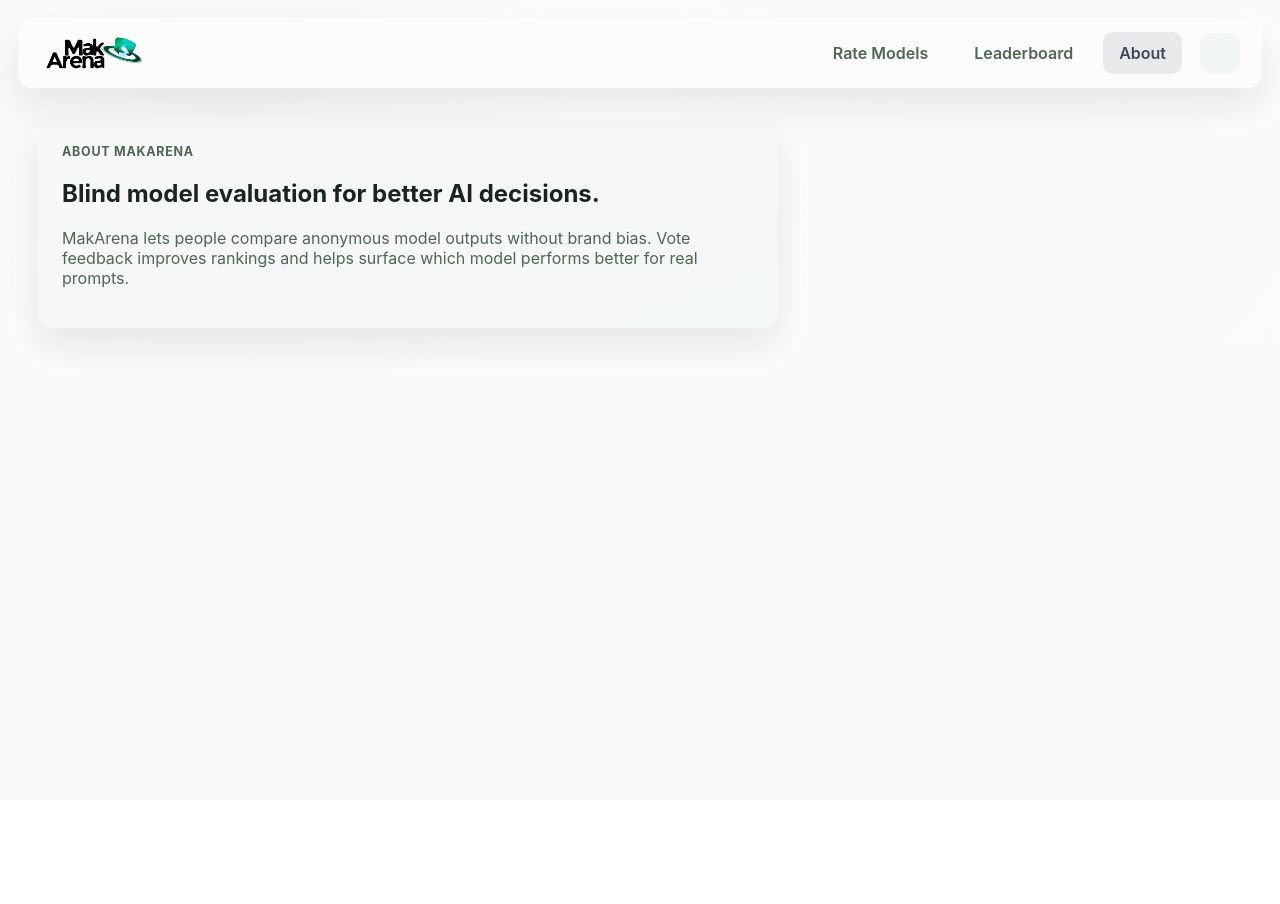
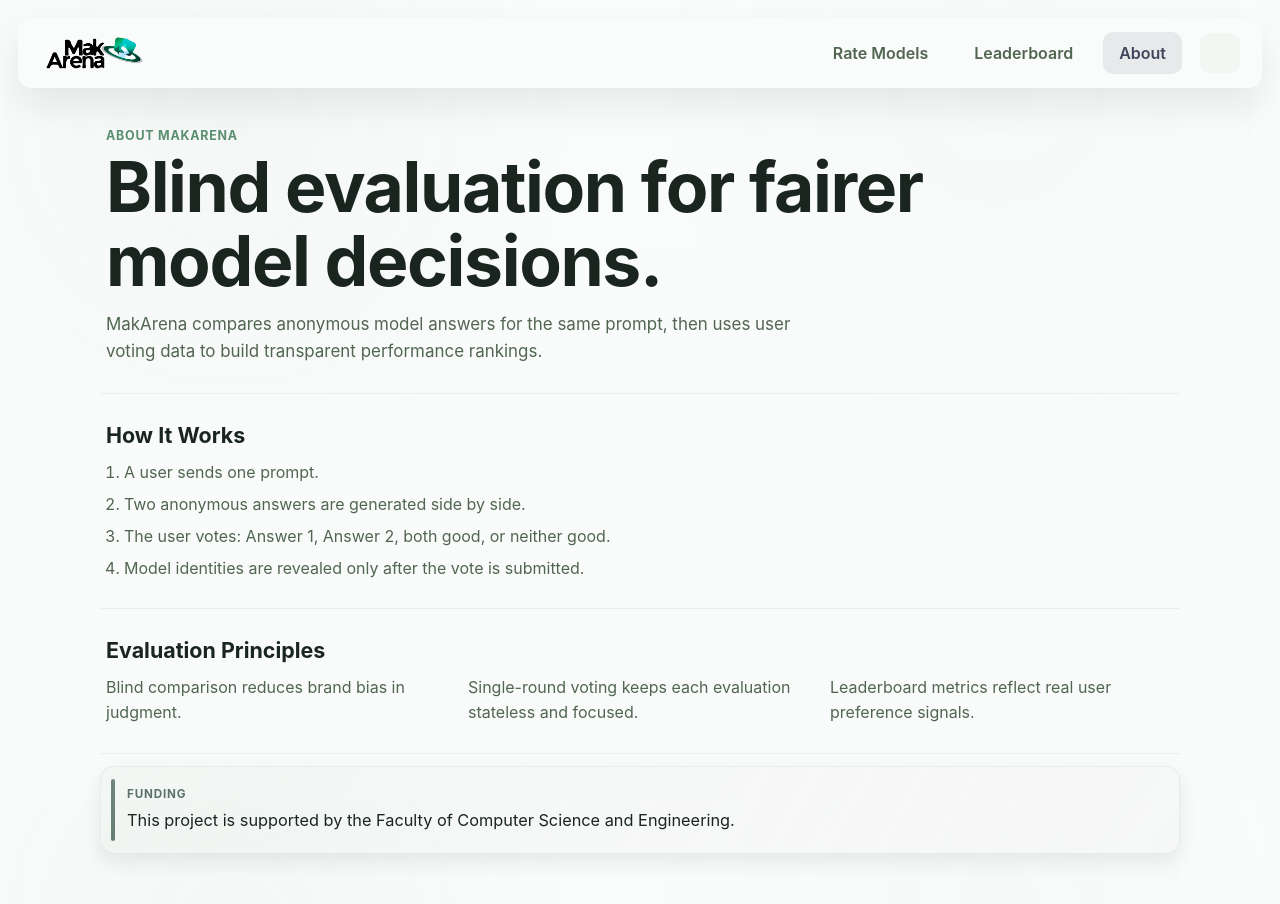
Before and after one commit to Adstract-AI/llm-arena-frontend, a React (Vite) app: page /about in a window 1280 px wide. Shown: the top 904 px of the page. Before the commit the page ends 800 px from the top, so only its background shows below. Built offline with nearby package versions, Linux system fonts and the light colour scheme; no server answers; some icons are missing.

Commit message:
better the about page

```diff
--- a/src/features/about/pages/AboutPage.tsx
+++ b/src/features/about/pages/AboutPage.tsx
@@ -1,13 +1,48 @@
 export function AboutPage() {
   return (
-    <section className="page-card page-card--about">
-      <p className="eyebrow">About MakArena</p>
-      <h2>Blind model evaluation for better AI decisions.</h2>
-      <p>
-        MakArena lets people compare anonymous model outputs without brand bias.
-        Vote feedback improves rankings and helps surface which model performs
-        better for real prompts.
-      </p>
+    <section className="about">
+      <header className="about-hero">
+        <p className="eyebrow">About MakArena</p>
+        <h1 className="about-title">Blind evaluation for fairer model decisions.</h1>
+        <p className="about-lead">
+          MakArena compares anonymous model answers for the same prompt, then
+          uses user voting data to build transparent performance rankings.
+        </p>
+      </header>
+
+      <section className="about-flow" aria-label="How MakArena works">
+        <h2>How It Works</h2>
+        <ol className="about-steps">
+          <li>
+            A user sends one prompt.
+          </li>
+          <li>
+            Two anonymous answers are generated side by side.
+          </li>
+          <li>
+            The user votes: Answer 1, Answer 2, both good, or neither good.
+          </li>
+          <li>
+            Model identities are revealed only after the vote is submitted.
+          </li>
+        </ol>
+      </section>
+
+      <section className="about-principles" aria-label="Evaluation principles">
+        <h2>Evaluation Principles</h2>
+        <div className="about-principles__grid">
+          <p>Blind comparison reduces brand bias in judgment.</p>
+          <p>Single-round voting keeps each evaluation stateless and focused.</p>
+          <p>Leaderboard metrics reflect real user preference signals.</p>
+        </div>
+      </section>
+
+      <section className="about-funding" aria-label="Funding">
+        <p className="about-funding__label">Funding</p>
+        <p className="about-funding__text">
+          This project is supported by the Faculty of Computer Science and Engineering.
+        </p>
+      </section>
     </section>
   )
 }
--- a/src/features/arena/pages/ArenaPage.tsx
+++ b/src/features/arena/pages/ArenaPage.tsx
@@ -83,7 +83,7 @@ export function ArenaPage() {
       <section className="chat-space" aria-live="polite">
         <article className="chat-message chat-message--assistant">
           <p className="chat-message__role">MakArena</p>
-          <p className="chat-message__text">Send a prompt to begin.</p>
+          <p className="chat-message__text">Send a prompt to begin rating.</p>
         </article>
 
         {currentPrompt ? (
--- a/src/features/home/pages/HomePage.tsx
+++ b/src/features/home/pages/HomePage.tsx
@@ -3,8 +3,8 @@ import { Link } from 'react-router-dom'
 export function HomePage() {
   return (
     <section className="home">
-      <p className="eyebrow">Compare. Vote. Learn.</p>
-      <h2 className="hero-title">Pick better AI answers in a blind arena.</h2>
+      <p className="eyebrow">Compare. Vote. Contribute.</p>
+      <h2 className="hero-title">Decide which AI model performed better.</h2>
       <p className="hero-copy">
         Ask one question, get two anonymous responses, and vote for the better
         answer. Model names stay hidden until your vote is submitted.
@@ -12,25 +12,25 @@ export function HomePage() {
 
       <div className="hero-actions">
         <Link to="/chatvote" className="btn btn--primary">
-          Start ChatVote
+            Start Comparing
         </Link>
         <Link to="/about" className="btn btn--ghost">
           How It Works
         </Link>
       </div>
 
-      <div className="home-grid" aria-label="Product highlights">
+        <div className="home-grid" aria-label="How it works">
             <article className="info-card">
-          <h3>Blind by Design</h3>
-          <p>No logo bias. Evaluate answer quality only.</p>
+                <h3>Anonymous Comparison</h3>
+                <p>Two answers. No model names. No bias.</p>
             </article>
             <article className="info-card">
-          <h3>Fast Voting</h3>
-          <p>Choose A, B, both good, or both bad in one click.</p>
+                <h3>Quick Voting</h3>
+                <p>Pick the better answer, both, or neither.</p>
             </article>
             <article className="info-card">
-          <h3>Transparent Reveal</h3>
-          <p>See which model won after you cast your vote.</p>
+                <h3>Results Revealed</h3>
+                <p>See which model performed better after voting.</p>
             </article>
         </div>
     </section>
--- a/src/index.css
+++ b/src/index.css
@@ -204,7 +204,8 @@ input {
 
 .home,
 .arena,
-.leaderboard {
+.leaderboard,
+.about {
   display: grid;
   gap: 26px;
 }
@@ -238,6 +239,115 @@ input {
 
 .page-card--about {
   max-width: 740px;
+}
+
+.about {
+  width: min(100%, 1080px);
+  margin: 0 auto;
+  gap: 0;
+}
+
+.about-hero,
+.about-flow,
+.about-principles,
+.about-funding {
+  padding: 28px 6px;
+  border-bottom: 1px solid var(--line);
+}
+
+.about-hero {
+  padding-top: 8px;
+}
+
+.about-title {
+  margin: 8px 0 12px;
+  max-width: 18ch;
+  line-height: 1.06;
+  font-size: clamp(2rem, 5.8vw, 4.35rem);
+  letter-spacing: -0.02em;
+  font-family: var(--font-display);
+}
+
+.about-lead {
+  margin: 0;
+  max-width: 68ch;
+  color: var(--text-muted);
+  font-size: 1.06rem;
+  line-height: 1.6;
+}
+
+.about h2 {
+  margin: 0 0 12px;
+  font-family: var(--font-display);
+  font-size: 1.34rem;
+}
+
+.about-steps {
+  margin: 0;
+  padding-left: 18px;
+  display: grid;
+  gap: 8px;
+  color: var(--text-muted);
+  line-height: 1.5;
+}
+
+.about-principles__grid {
+  display: grid;
+  grid-template-columns: repeat(3, minmax(0, 1fr));
+  gap: 18px;
+}
+
+.about-principles__grid p {
+  margin: 0;
+  color: var(--text-muted);
+  line-height: 1.58;
+}
+
+.about-funding {
+  border-bottom: 0;
+  position: relative;
+  overflow: hidden;
+  padding: 20px 20px 20px 26px;
+  margin-top: 12px;
+  border: 1px solid var(--line);
+  border-radius: var(--radius-md);
+  background: linear-gradient(
+    120deg,
+    color-mix(in srgb, var(--panel-bg-soft) 70%, transparent) 0%,
+    color-mix(in srgb, var(--panel-bg) 88%, transparent) 58%,
+    color-mix(in srgb, var(--panel-bg) 92%, transparent) 100%
+  );
+  box-shadow: 0 8px 20px rgba(0, 0, 0, 0.08);
+}
+
+.about-funding::before {
+  content: '';
+  position: absolute;
+  inset: 12px auto 12px 10px;
+  width: 4px;
+  border-radius: var(--radius-full);
+  background: linear-gradient(
+    180deg,
+    color-mix(in srgb, var(--text-soft) 86%, white),
+    color-mix(in srgb, var(--text-soft) 92%, transparent)
+  );
+}
+
+.about-funding__label {
+  margin: 0;
+  font-size: 0.73rem;
+  letter-spacing: 0.07em;
+  text-transform: uppercase;
+  color: var(--text-soft);
+  font-weight: 700;
+}
+
+.about-funding__text {
+  margin: 7px 0 0;
+  font-size: 1.02rem;
+  color: var(--text-main);
+  line-height: 1.5;
+  max-width: 70ch;
 }
 
 .leaderboard-card {
@@ -456,7 +566,7 @@ input {
 }
 
 .numeric-col {
-  text-align: right !important;
+  text-align: center !important;
 }
 
 .leaderboard-th-sort {
@@ -475,7 +585,7 @@ input {
   font-weight: 650;
   display: inline-flex;
   align-items: center;
-  justify-content: flex-end;
+  justify-content: center;
   gap: 6px;
   width: 100%;
   cursor: pointer;
@@ -1066,6 +1176,11 @@ input {
   .page-card--helper {
     max-width: 100%;
   }
+
+  .about-principles__grid {
+    grid-template-columns: 1fr;
+    gap: 12px;
+  }
 }
 
 @media (prefers-reduced-motion: reduce) {
```
Lines whose indentation alone changed are shown as unchanged.
